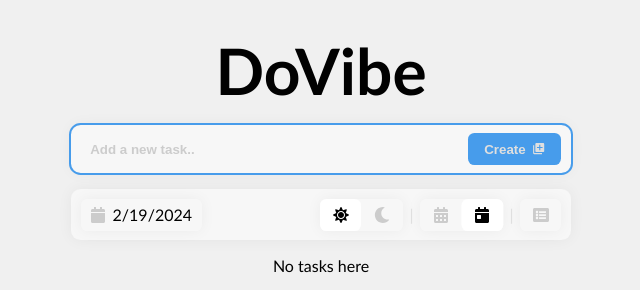
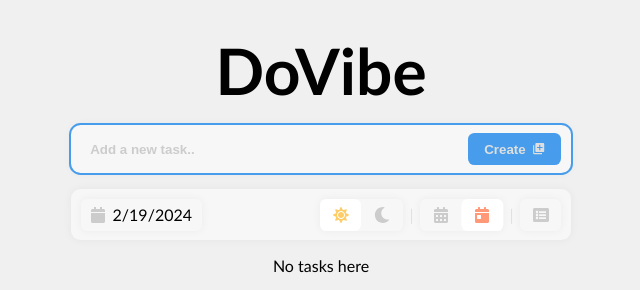
Before and after one commit to iNikAnn/DoVibe, a React (Create React App) app: page / in a window 1280 px wide. Shown: the top 290 px of the page, without its empty margins (319-959 px from the left). Built offline with nearby package versions, Linux system fonts and the light colour scheme; the HTML template or start-up script is replaced by a standard one.

Commit message:
New: Added the ability to customize the active icon color in the Switcher

```diff
--- a/src/components/FiltersBar.jsx
+++ b/src/components/FiltersBar.jsx
@@ -62,11 +62,13 @@ function FiltersBar({ todos, initialDate, colorScheme, onChangeScheme, onChangeV
 					name="colorScheme"
 
 					iconLeft={<FaSun />}
+					activeLeftColor='#ffcc66'
 					tooltipLeft="Light"
 					checkedLeft={colorScheme === 'light'}
 					onChangeLeft={() => onChangeScheme('light')}
 
 					iconRight={<FaMoon />}
+					activeRightColor='#bb88ff'
 					tooltipRight="Dark"
 					checkedRight={colorScheme === 'dark'}
 					onChangeRight={() => onChangeScheme('dark')}
@@ -78,11 +80,13 @@ function FiltersBar({ todos, initialDate, colorScheme, onChangeScheme, onChangeV
 					name="viewMode"
 
 					iconLeft={<FaCalendarAlt />}
+					activeLeftColor='#ff9977'
 					tooltipLeft="Show all todos"
 					checkedLeft={initialDate ? false : true}
 					onChangeLeft={() => onChangeViewMode('')}
 
 					iconRight={<FaCalendarDay />}
+					activeRightColor='#ff9977'
 					tooltipRight="Show todos for the day"
 					checkedRight={initialDate ? true : false}
 					onChangeRight={() => onChangeViewMode(new Date())}
--- a/src/components/Switcher.jsx
+++ b/src/components/Switcher.jsx
@@ -2,25 +2,47 @@ import styles from '../css/Switcher.module.css';
 
 // components
 import Tooltip from '../components/Tooltip';
+import { useEffect, useRef, useState } from 'react';
 
 function Switcher(props) {
 	const {
 		name,
 
 		iconLeft,
+		activeLeftColor,
 		tooltipLeft,
 		checkedLeft,
 		onChangeLeft,
 
 		iconRight,
+		activeRightColor,
 		tooltipRight,
 		checkedRight,
 		onChangeRight
 	} = props;
 
+	const inputLeftRef = useRef(null);
+	const inputRightRef = useRef(null);
+
+	const [leftColor, setLeftColor] = useState('');
+	const [rightColor, setRightColor] = useState('');
+
+	useEffect(() => {
+		if (inputLeftRef.current) {
+			const color = inputLeftRef.current.checked ? activeLeftColor : '';
+			setLeftColor(color);
+		};
+
+		if (inputRightRef.current) {
+			const color = inputRightRef.current.checked ? activeRightColor : '';
+			setRightColor(color);
+		};
+	}, [inputLeftRef.current?.checked, inputRightRef.current?.checked]);
+
 	return (
 		<div className={styles.switcher}>
 			<input
+				ref={inputLeftRef}
 				className={`${styles.input} ${styles.inputLeft}`}
 				type="radio"
 				name={name}
@@ -30,6 +52,7 @@ function Switcher(props) {
 			/>
 			<Tooltip text={tooltipLeft}>
 				<label
+					style={{ color: leftColor }}
 					className={styles.label}
 					htmlFor={name + 'InputLeft'}
 				>
@@ -38,6 +61,7 @@ function Switcher(props) {
 			</Tooltip>
 
 			<input
+				ref={inputRightRef}
 				className={`${styles.input} ${styles.inputRigth}`}
 				type="radio"
 				name={name}
@@ -47,6 +71,7 @@ function Switcher(props) {
 			/>
 			<Tooltip text={tooltipRight}>
 				<label
+					style={{ color: rightColor }}
 					className={styles.label}
 					htmlFor={name + 'inputRigth'}
 				>
--- a/src/css/Switcher.module.css
+++ b/src/css/Switcher.module.css
@@ -47,7 +47,7 @@
 }
 
 .label:hover svg,
-.input:checked + div .label svg {
+.input:checked + div .label {
 	color: var(--text-color-primary);
 }
 
--- a/src/css/TodoItem.module.css
+++ b/src/css/TodoItem.module.css
@@ -30,7 +30,6 @@
 	transform: translateY(-50%);
 	display: flex;
 	align-items: center;
-	gap: 0.2rem;
 	height: 100%;
 	background: linear-gradient(
 		to right,
@@ -63,6 +62,7 @@
 
 .btnWrapper button:hover {
 	background-color: var(--bg-color-secondary);
+	box-shadow: var(--box-shadow-primary);
 	/* border-radius: 50%; */
 }
 
--- a/src/index.css
+++ b/src/index.css
@@ -10,7 +10,7 @@
 }
 
 :root {
-	--box-shadow-primary: 0px 0px 15px rgba(0, 0, 0, 0.05);
+	--box-shadow-primary: 0px 0px 10px rgba(0, 0, 0, 0.05);
 
 	--border-radius-primary: 0.6rem;
 	--border-radius-secondary: 0.4rem;
@@ -19,13 +19,21 @@
 html[data-scheme='dark'] {
 	--accent-color: #1970c2;
 
-	--text-color-primary: #dfdfdf;
+	/* --text-color-primary: #dfdfdf;
 	--text-color-dimmed: hsl(211, 20%, 30%);
 
 	--bg: #1a2026;
 	--bg-color-primary: hsl(210, 19%, 15%);
 	--bg-color-secondary: hsl(210, 19%, 19%);
-	--bg-color-tertiary: hsl(210, 19%, 23%);
+	--bg-color-tertiary: hsl(210, 19%, 23%); */
+
+	--text-color-primary: #e2e2e2;
+	--text-color-dimmed: #4d4d4d;
+
+	--bg: #121212;
+	--bg-color-primary: #1e1e1e;
+	--bg-color-secondary: #2d2d2d;
+	--bg-color-tertiary: #363636;
 }
 
 html[data-scheme='light'] {
```
